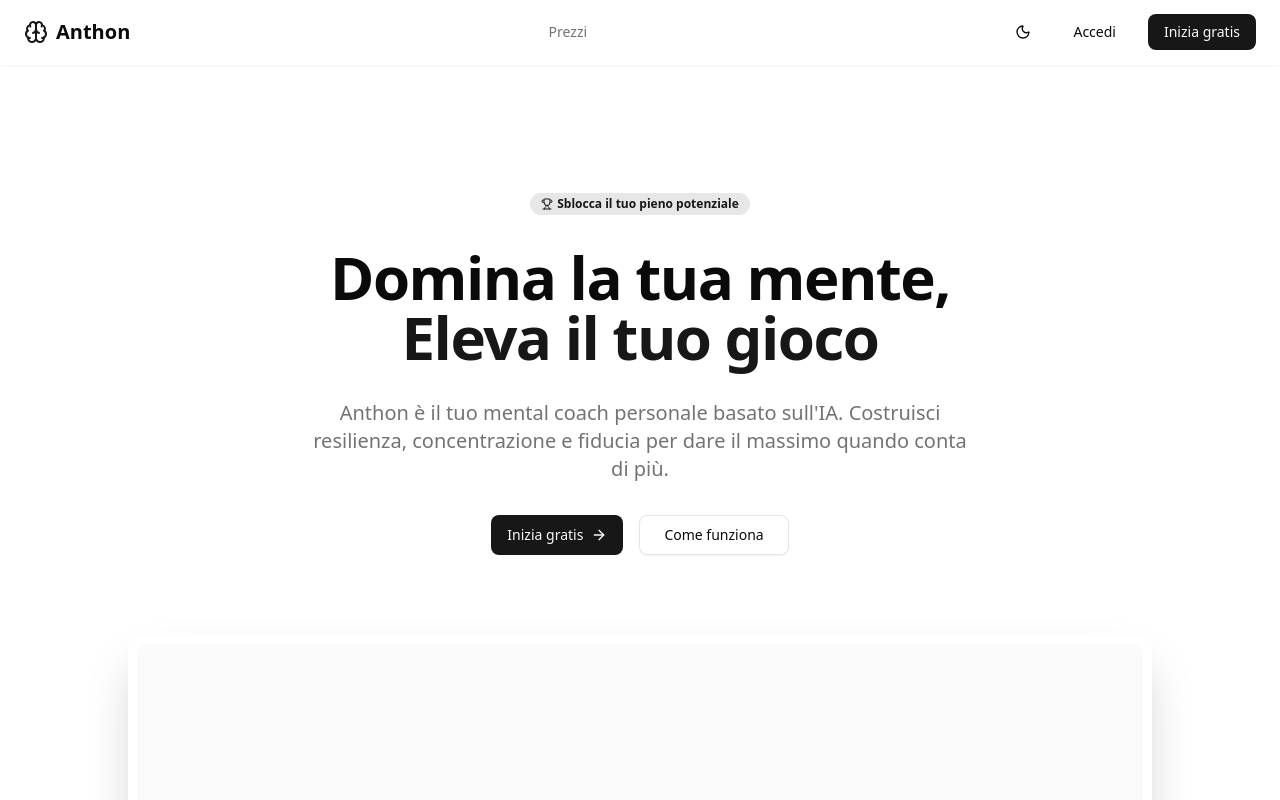
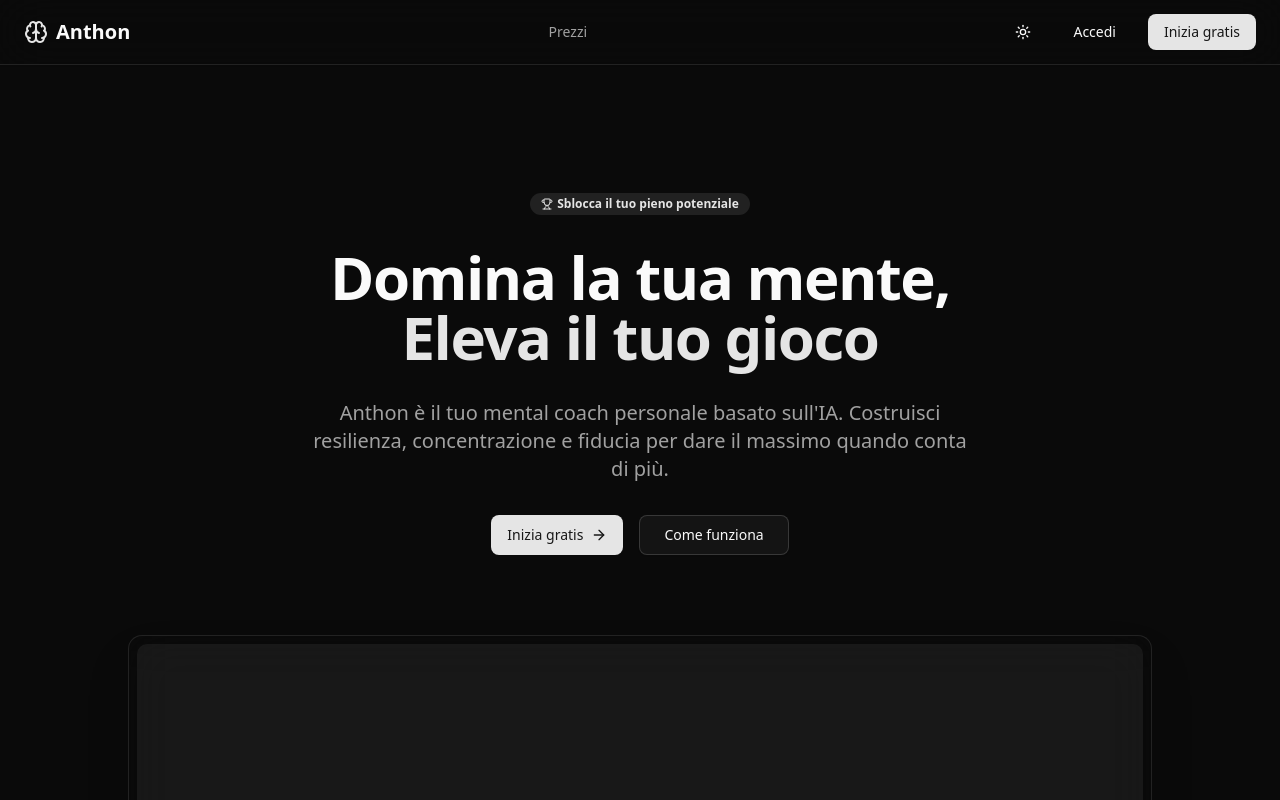
Before and after one commit to KovD3v/anthon-2.0, a Next.js app: page / in a window 1280 px wide. Shown: the top 800 px of the page. Built offline with nearby package versions, Linux system fonts and the light colour scheme; no server answers.

Commit message:
feat: set default theme to dark in ThemeProvider

```diff
--- a/src/app/layout.tsx
+++ b/src/app/layout.tsx
@@ -29,14 +29,12 @@ export default function RootLayout({
 		<ClerkProvider>
 			<html lang="it" suppressHydrationWarning>
 				<body
-          className={`${geistSans.variable} ${geistMono.variable} antialiased`}
-        >
+					className={`${geistSans.variable} ${geistMono.variable} antialiased`}>
 					<ThemeProvider
 						attribute="class"
-            defaultTheme="system"
+						defaultTheme="dark"
 						enableSystem
-            disableTransitionOnChange
-          >
+						disableTransitionOnChange>
 						{children}
 						<ToastProvider />
 					</ThemeProvider>
```
Lines whose indentation alone changed are shown as unchanged.
